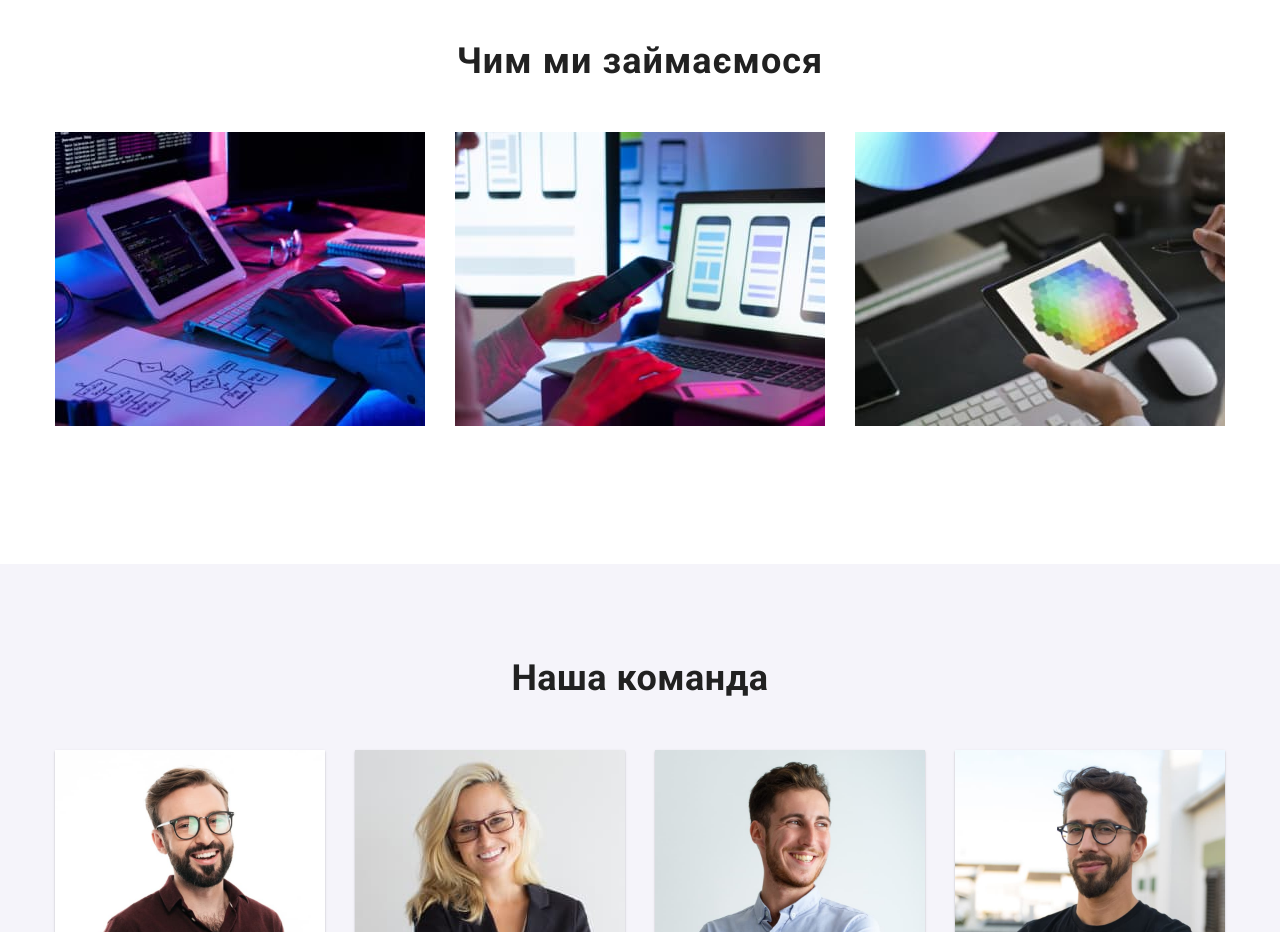
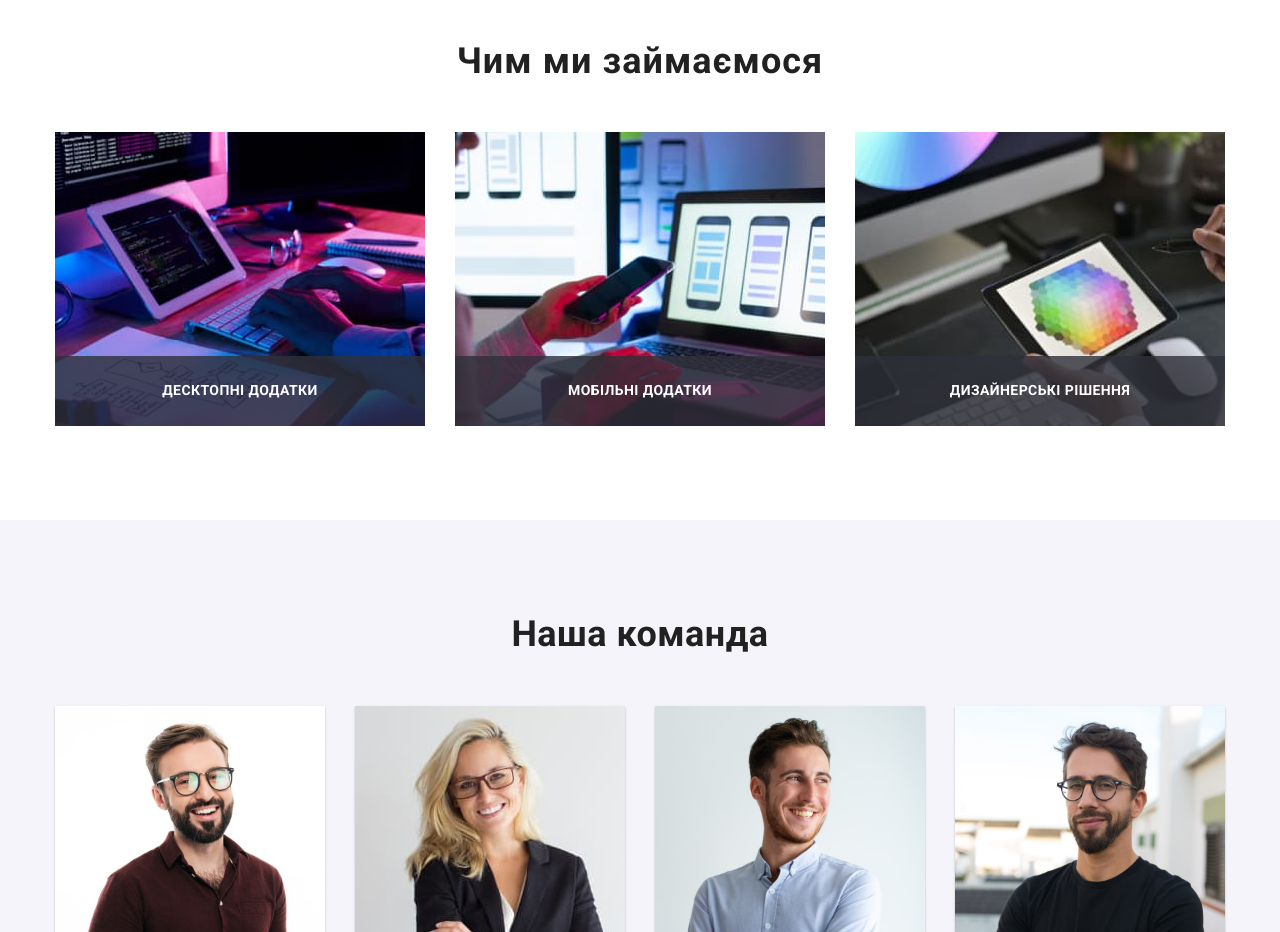
Before and after one commit to paladin3x/goit-markup-hw-06, a plain HTML site: page index.html in a window 1280 px wide. Shown: the part 1080-2012 px from the top of the page. Drawn offline with nearby package versions, Linux system fonts and the light colour scheme.

Commit message:
repair homework5

```diff
--- a/css/style.css
+++ b/css/style.css
@@ -471,6 +471,21 @@ ul {
   background-color: var(--color-white);
   padding-bottom: 94px;
 }
+.work .ovarlay {
+  display: flex;
+  position: absolute;
+  bottom: 0;
+  right: 0;
+  background-color: rgba(47, 48, 58, 0.8);
+  opacity: 1;
+  width: 370px;
+  height: 70px;
+  align-items: center;
+}
+
+.work li {
+  position: relative;
+}
 
 .work-flex {
   margin-top: 50px;
@@ -516,9 +531,6 @@ ul {
   text-align: center;
 
   color: var(--second-black-text);
-}
-
-.team ul {
 }
 
 .persona {
--- a/index.html
+++ b/index.html
@@ -159,7 +159,7 @@
                 alt="створення застосунків"
                 width="370"
               />
-              <div class="ovarlay-work">
+              <div class="ovarlay">
                 <p class="post-text">Мобільні додатки</p>
               </div>
             </li>
```
